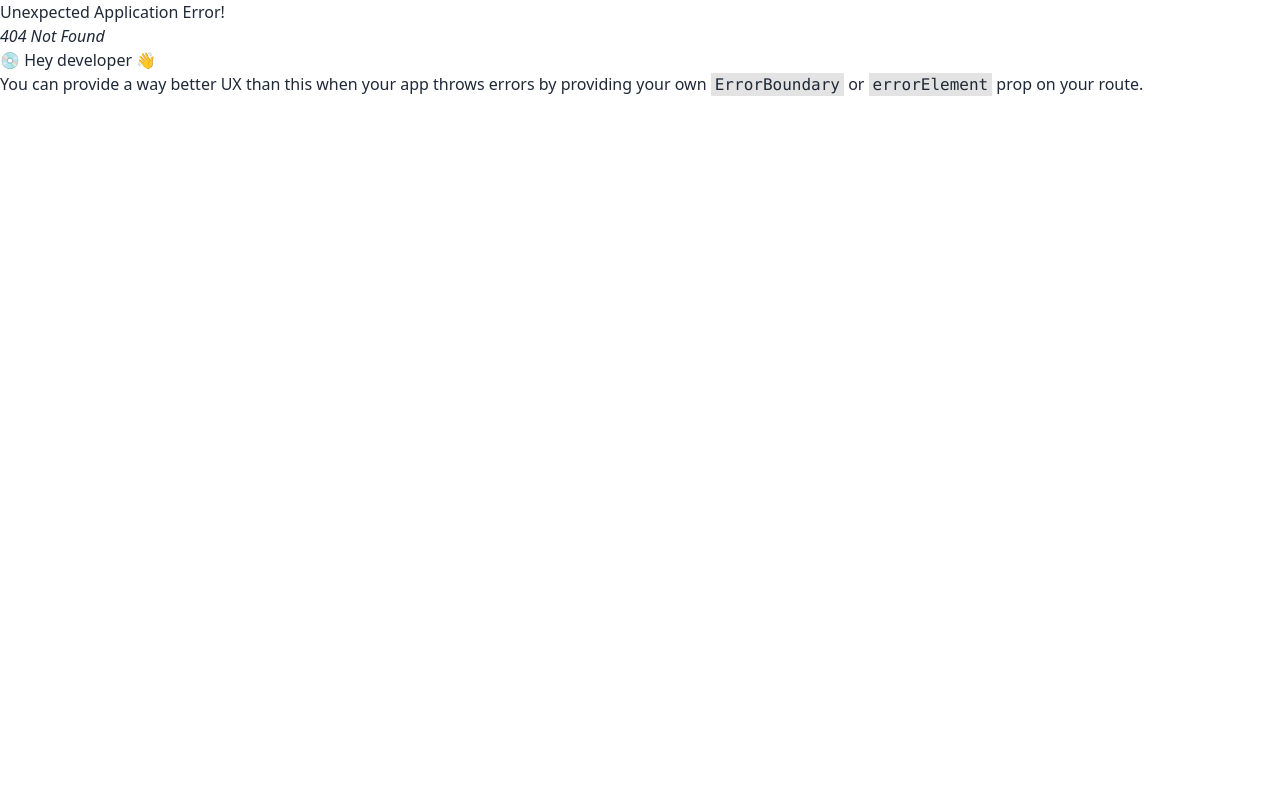
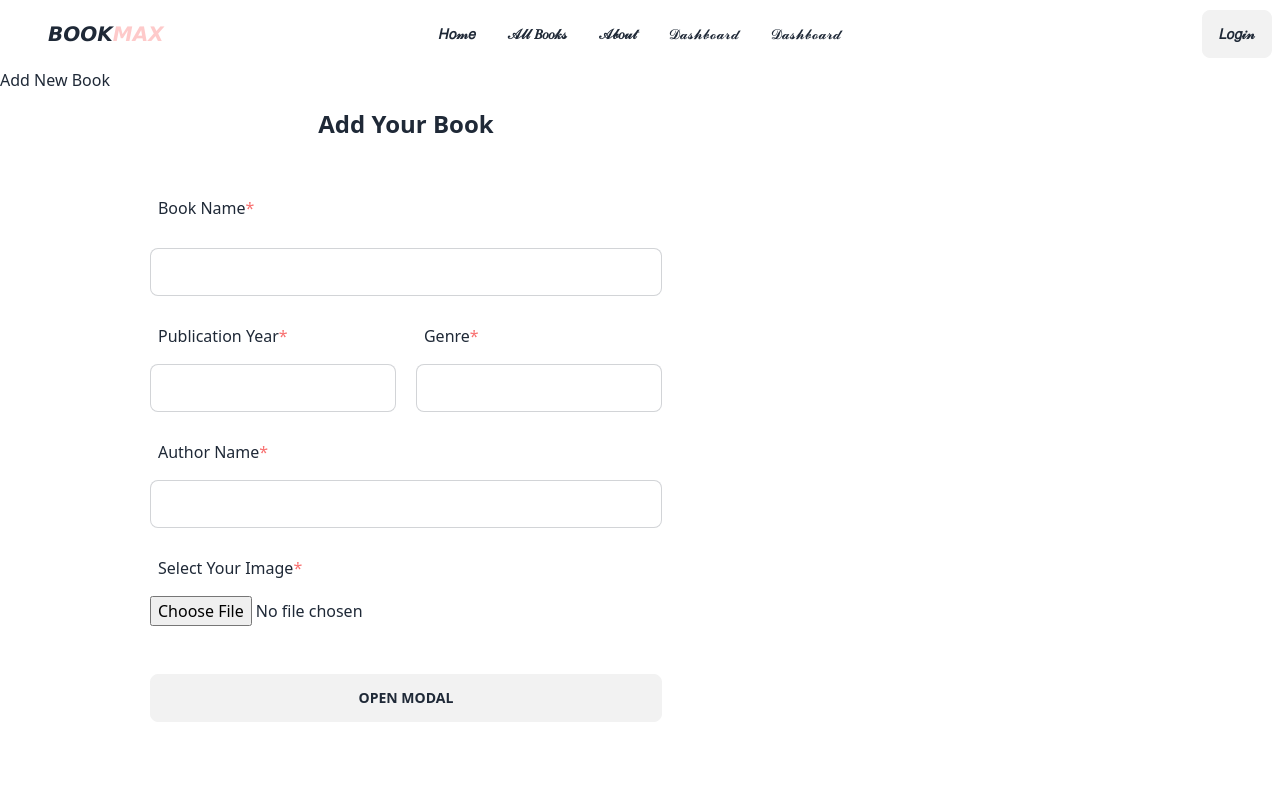
Before and after one commit to Mostafizur-Pro/bookmax, a React (Vite) app: page /dashboard/add-new-book in a window 1280 px wide. Before the commit this address had no page. Shown: the top 800 px of the page. Built offline with nearby package versions, Linux system fonts and the light colour scheme.

Commit message:
add new book page

```diff
--- a/package.json
+++ b/package.json
@@ -14,6 +14,7 @@
     "firebase": "^10.0.0",
     "react": "^18.2.0",
     "react-dom": "^18.2.0",
+    "react-hook-form": "^7.45.1",
     "react-icons": "^4.10.1",
     "react-redux": "^8.1.1",
     "react-router-dom": "^6.14.1"
--- a/src/components/HomePage/BookItem.tsx
+++ b/src/components/HomePage/BookItem.tsx
@@ -1,5 +1,6 @@
 import { useEffect, useState } from "react";
 import { IBooks } from "../../types/globalTypes";
+import { Link } from "react-router-dom";
 
 export default function BookItem() {
   const [data, setData] = useState<IBooks[]>([]);
@@ -59,6 +60,14 @@ export default function BookItem() {
           </>
         ))}
       </div>
+      <div className="text-center mt-10 ">
+        <Link to="/">
+          <button className="btn text-sm rounded-none  btn-outline">
+            {" "}
+            See All Book
+          </button>
+        </Link>
+      </div>
     </div>
   );
 }
--- /dev/null
+++ b/src/layouts/DashBoard.tsx
@@ -0,0 +1,69 @@
+import Footer from "./Footer";
+import Navbar from "./Navbar";
+import { Link, Outlet } from "react-router-dom";
+
+export default function DashBoard() {
+  return (
+    <div>
+      <Navbar />
+      <div className="flex">
+        <div>
+          <ul>
+            <li>
+              <Link to="/dashboard/add-new-book">Add New Book</Link>
+            </li>
+          </ul>
+        </div>
+        <div className="ml-10">
+          <Outlet></Outlet>
+        </div>
+      </div>
+
+      <Footer />
+    </div>
+  );
+}
+
+// <div className="drawer drawer-mobile">
+// <input
+//   id="dashboard-drawer"
+//   type="checkbox"
+//   className="drawer-toggle"
+// />
+// <div className="drawer-content">
+//   <Outlet></Outlet>
+// </div>
+// <div className="drawer-side">
+//   <label htmlFor="dashboard-drawer" className="drawer-overlay"></label>
+//   <ul className="menu p-4 w-48 ">
+//     <>
+//       <li>
+//         <Link to="/dashboard/add-new-book">Add New Book</Link>
+//       </li>
+//     </>
+//     {/* {isAdmin && (
+//       <>
+//         <li>
+//           <Link to="/deshboard/allUser">All User</Link>
+//         </li>
+//         <li>
+//           <Link to="/deshboard/addproducts">Add a Products</Link>
+//         </li>
+//         <li>
+//           <Link to="/deshboard/myproducts">My Products</Link>
+//         </li>
+//       </>
+//     )} */}
+//     {/* {isUser && (
+//       <>
+//         <li>
+//           <Link to="/deshboard/addproducts">Add a Products</Link>
+//         </li>
+//         <li>
+//           <Link to="/deshboard/myproducts">My Products</Link>
+//         </li>
+//       </>
+//     )} */}
+//   </ul>
+// </div>
+// </div>
--- a/src/layouts/DeshBoard.tsx
+++ /dev/null
@@ -1,50 +0,0 @@
-import Footer from "./Footer";
-import Navbar from "./Navbar";
-import { Link, Outlet } from "react-router-dom";
-
-export default function DeshBoard() {
-  return (
-    <div>
-      <Navbar />
-      <div className="drawer drawer-mobile">
-        <input
-          id="dashboard-drawer"
-          type="checkbox"
-          className="drawer-toggle"
-        />
-        <div className="drawer-content">
-          <Outlet></Outlet>
-        </div>
-        <div className="drawer-side">
-          <label htmlFor="dashboard-drawer" className="drawer-overlay"></label>
-          <ul className="menu p-4 w-48 ">
-            {/* {isAdmin && (
-              <>
-                <li>
-                  <Link to="/deshboard/allUser">All User</Link>
-                </li>
-                <li>
-                  <Link to="/deshboard/addproducts">Add a Products</Link>
-                </li>
-                <li>
-                  <Link to="/deshboard/myproducts">My Products</Link>
-                </li>
-              </>
-            )} */}
-            {/* {isUser && (
-              <>
-                <li>
-                  <Link to="/deshboard/addproducts">Add a Products</Link>
-                </li>
-                <li>
-                  <Link to="/deshboard/myproducts">My Products</Link>
-                </li>
-              </>
-            )} */}
-          </ul>
-        </div>
-      </div>
-      <Footer />
-    </div>
-  );
-}
--- a/src/layouts/Footer.tsx
+++ b/src/layouts/Footer.tsx
@@ -1,6 +1,5 @@
 import Subscribe from "../components/Subscribe/Subscribe";
 import { Link } from "react-router-dom";
-
 import { FaLinkedinIn, FaFacebookF } from "react-icons/fa";
 import { FaPhoneAlt } from "react-icons/fa";
 import { IoMdMailOpen } from "react-icons/io";
@@ -10,7 +9,7 @@ export default function Footer() {
   return (
     <>
       <Subscribe />
-      <div className="bg-[#F2F3F5] pt-12 px-10 ">
+      <div className="bg-[#F2F3F5] px-10 ">
         <div className="flex flex-col lg:flex-row justify-between container mx-auto font-Libre mb-16 py-10 px-3 lg:px-0">
           <aside className="">
             <h1 className="text-3xl capitalize text-black font-semibold mb-5">
--- a/src/layouts/Navbar.tsx
+++ b/src/layouts/Navbar.tsx
@@ -23,7 +23,7 @@ export default function Navbar() {
 
   const menuItem = (
     <>
-      <li>
+      <li className="font-bold">
         <Link to="/">𝐻𝑜𝓂𝑒</Link>
       </li>
       {/* <li tabIndex={0}>
@@ -39,12 +39,18 @@ export default function Navbar() {
           </ul>
         </details>
       </li> */}
-      <li>
+      <li className="font-bold">
         <Link to="/allbooks">𝒜𝓁𝓁 𝐵𝑜𝑜𝓀𝓈</Link>
       </li>
 
-      <li>
+      <li className="font-bold">
         <Link to="/about">𝒜𝒷𝑜𝓊𝓉</Link>
+      </li>
+      <li className="font-medium">
+        <Link to="/dashboard/add-new-book">𝓓𝓪𝓼𝓱𝓫𝓸𝓪𝓻𝓭</Link>
+      </li>
+      <li className="font-medium">
+        <Link to="/dashboard">𝓓𝓪𝓼𝓱𝓫𝓸𝓪𝓻𝓭</Link>
       </li>
     </>
   );
--- /dev/null
+++ b/src/pages/AddNewBook/AddNewBook.tsx
@@ -0,0 +1,156 @@
+import { useForm } from "react-hook-form";
+import { IBooks } from "../../types/globalTypes";
+export default function AddNewBook() {
+  const {
+    register,
+    handleSubmit: handleBook,
+    formState: { errors },
+  } = useForm();
+  const handleAddNewBook = (data: IBooks) => {
+    console.log("data", data);
+    // createImage(data);
+  };
+  return (
+    <div>
+      {" "}
+      <div className="max-w-lg">
+        <h3 className="text-2xl text-center font-bold mt-10">Add Your Book</h3>
+        <form
+          onSubmit={handleBook(handleAddNewBook)}
+          className="grid grid-cols-1 gap-3 mt-10"
+        >
+          <label className="label">
+            {" "}
+            <span className="label ">
+              Book Name <span className="text-red-400">*</span>
+            </span>
+          </label>
+          <input
+            type="text"
+            {...register("title", {
+              required: "Your book name is required",
+            })}
+            className="input input-bordered w-full max-w-lg"
+          />
+          {errors.title && (
+            <p className="text-red-600">{errors.title?.message}</p>
+          )}
+
+          <div className="flex justify-between gap-5">
+            <div>
+              <label className="label">
+                {" "}
+                <p className="label">
+                  Publication Year <span className="text-red-400">*</span>
+                </p>
+              </label>
+              <input
+                type="text"
+                {...register("publication", {
+                  required: "Your publication year is required",
+                })}
+                className="input input-bordered w-full max-w-lg"
+              />
+              {errors.publication && (
+                <p className="text-red-600">{errors.publication?.message}</p>
+              )}
+            </div>
+            <div>
+              <label className="label">
+                {" "}
+                <p className="label">
+                  Genre <span className="text-red-400">*</span>
+                </p>
+              </label>
+              <input
+                type="text"
+                {...register("genre", {
+                  required: "Your genre name is required",
+                })}
+                className="input input-bordered w-full max-w-lg"
+              />
+              {errors.genre && (
+                <p className="text-red-600">{errors.genre?.message}</p>
+              )}
+            </div>
+          </div>
+          <div>
+            <label className="label">
+              {" "}
+              <p className="label">
+                Author Name <span className="text-red-400">*</span>
+              </p>
+            </label>
+            <input
+              type="text"
+              {...register("author", {
+                required: "Your author name is required",
+              })}
+              className="input input-bordered w-full max-w-lg"
+            />
+            {errors.author && (
+              <p className="text-red-600">{errors.author?.message}</p>
+            )}
+          </div>
+
+          <div>
+            <label className="label">
+              {" "}
+              <p className="label">
+                Select Your Image <span className="text-red-400">*</span>
+              </p>
+            </label>
+            <input
+              type="file"
+              {...register("image_link", {
+                required: "Photo is Required",
+              })}
+              className=" input-bordered w-full max-w-xs"
+            />
+            {errors.image_link && (
+              <p className="text-red-500">{errors.image_link.message}</p>
+            )}
+          </div>
+
+          <br />
+          {/* <input className="btn btn-accent w-full" type="submit" value="Submit" /> */}
+          {/* The button to open modal */}
+          <label htmlFor="my-modal" className="btn">
+            open modal
+          </label>
+
+          {/* Put this part before </body> tag */}
+          <input type="checkbox" id="my-modal" className="modal-toggle" />
+          <div className="modal">
+            <div className="modal-box">
+              <h3 className="font-bold text-lg">
+                Do you Add your Book, Please Submit !
+              </h3>
+              {/* <p className="py-4">
+        You've been selected for a chance to get one year of subscription
+        to use Wikipedia for free!
+      </p> */}
+
+              <div className="modal-action">
+                <input
+                  className="btn btn-outline "
+                  type="submit"
+                  value="Submit"
+                />
+                <label
+                  htmlFor="my-modal"
+                  type="submit"
+                  value="Submit"
+                  className="btn"
+                >
+                  Cancel
+                </label>
+                {/* <input className="btn btn-accent w-full" type="submit" value="Submit" /> */}
+              </div>
+            </div>
+          </div>
+        </form>
+      </div>
+    </div>
+  );
+}
```
Also changed, not shown: src/routes/routes.tsx (+12 -0 lines), 1 other file (tests, documents, lock files or other folders).
